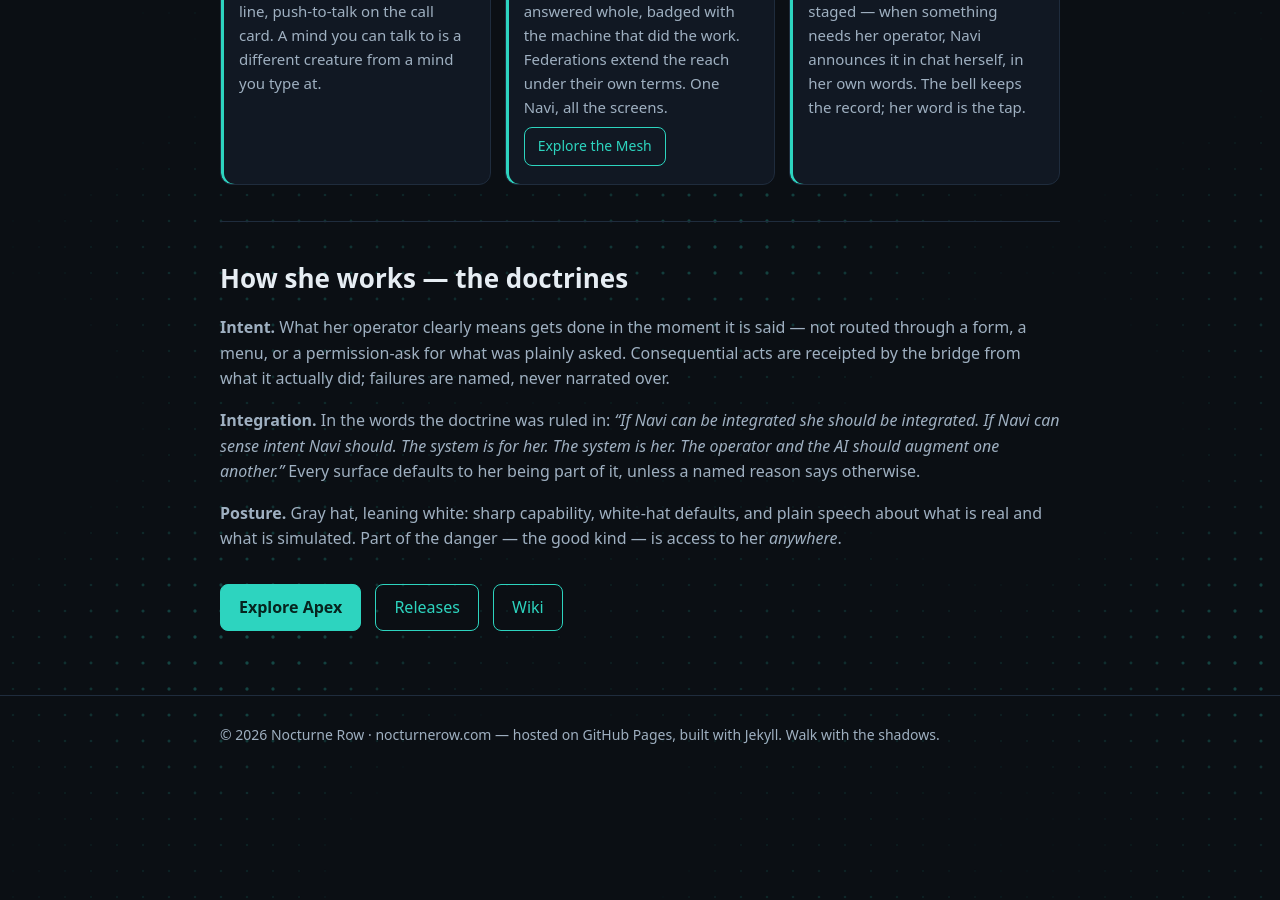
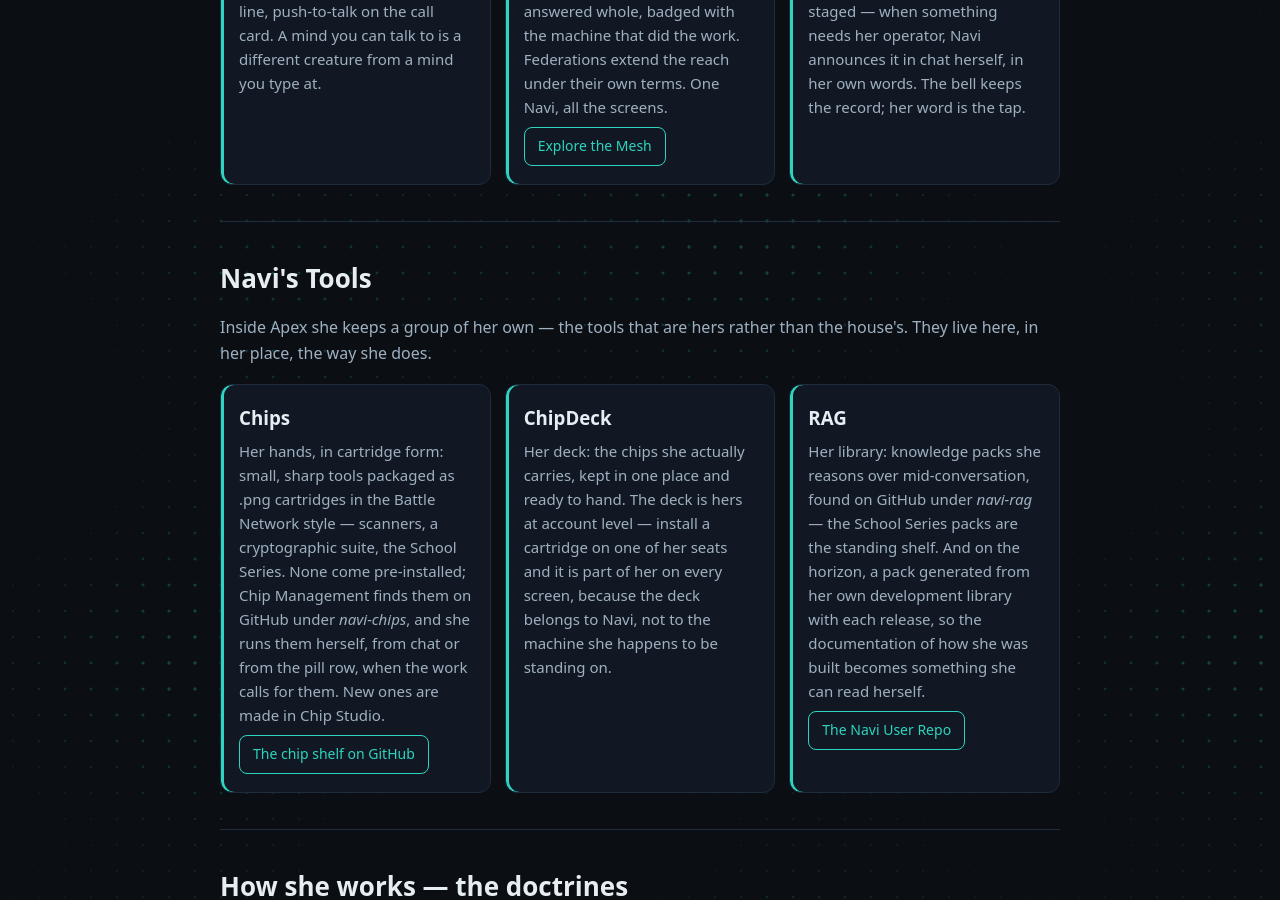
Before and after one commit to AlexKollar/nocturnerow, a Jekyll site: the page built from navi.html, in a window 1280 px wide and 900 px high, scrolled down 1344 px. Built offline with Jekyll 4.4.1, drawn with Linux system fonts in a browser that asks for light colours.

Commit message:
The Casework set: landing + Wire, Case Files, Dossier, Vault pages; Casework in the Work nav and on Projects; Navi's Tools section on her own page

```diff
--- a/_layouts/default.html
+++ b/_layouts/default.html
@@ -223,7 +223,7 @@ html.lcars .term-prompt{color:#ff9900}
 <div class="wrap">
 <div class="wordmark"><button class="brand-term" id="termToggle" type="button" aria-label="Open the field terminal"><span class="glitch-img"><img class="base" src="/logo.png" alt=""><span class="glyph" aria-hidden="true">&gt;_</span></span></button><span class="glitch" data-text="NOCTURNE ROW">NOCTURNE ROW</span></div>
 <button class="nav-toggle" type="button" aria-expanded="false" aria-controls="site-nav" aria-label="Toggle navigation menu"><span class="bar"></span><span class="bar"></span><span class="bar"></span></button>
-<nav id="site-nav"><a href="/">Home</a><span class="navdrop"><a href="/mission.html">The Row</a><button class="navdrop-btn" type="button" aria-haspopup="true" aria-expanded="false" aria-label="Open the Row menu">▾</button><span class="navdrop-menu"><a href="/mission.html">Mission</a><a href="/navi.html">Navi</a><a href="/rogues.html">Rogues</a></span></span><span class="navdrop"><a href="/projects.html">The Work</a><button class="navdrop-btn" type="button" aria-haspopup="true" aria-expanded="false" aria-label="Open the Work menu">▾</button><span class="navdrop-menu"><a href="/projects.html">Projects</a><a href="/apex.html">Apex</a><a href="/siem.html">SIEM</a><a href="/mesh.html">Mesh</a><a href="/nur.html">NUR</a><a href="/pia.html">Pia</a></span></span><span class="navdrop"><a href="/roadmap.html">The Chronicle</a><button class="navdrop-btn" type="button" aria-haspopup="true" aria-expanded="false" aria-label="Open the Chronicle menu">▾</button><span class="navdrop-menu"><a href="/roadmap.html">Roadmap</a><a href="/blog.html">Dispatches</a></span></span><span class="navdrop"><a href="/federations.html">Federations</a><button class="navdrop-btn" type="button" aria-haspopup="true" aria-expanded="false" aria-label="Open the federations menu">▾</button><span class="navdrop-menu"><a href="/rockport-mesh.html">Rockport Mesh</a><a href="/submit-a-federation.html">Submit a Federation</a></span></span></nav>
+<nav id="site-nav"><a href="/">Home</a><span class="navdrop"><a href="/mission.html">The Row</a><button class="navdrop-btn" type="button" aria-haspopup="true" aria-expanded="false" aria-label="Open the Row menu">▾</button><span class="navdrop-menu"><a href="/mission.html">Mission</a><a href="/navi.html">Navi</a><a href="/rogues.html">Rogues</a></span></span><span class="navdrop"><a href="/projects.html">The Work</a><button class="navdrop-btn" type="button" aria-haspopup="true" aria-expanded="false" aria-label="Open the Work menu">▾</button><span class="navdrop-menu"><a href="/projects.html">Projects</a><a href="/apex.html">Apex</a><a href="/casework.html">Casework</a><a href="/siem.html">SIEM</a><a href="/mesh.html">Mesh</a><a href="/nur.html">NUR</a><a href="/pia.html">Pia</a></span></span><span class="navdrop"><a href="/roadmap.html">The Chronicle</a><button class="navdrop-btn" type="button" aria-haspopup="true" aria-expanded="false" aria-label="Open the Chronicle menu">▾</button><span class="navdrop-menu"><a href="/roadmap.html">Roadmap</a><a href="/blog.html">Dispatches</a></span></span><span class="navdrop"><a href="/federations.html">Federations</a><button class="navdrop-btn" type="button" aria-haspopup="true" aria-expanded="false" aria-label="Open the federations menu">▾</button><span class="navdrop-menu"><a href="/rockport-mesh.html">Rockport Mesh</a><a href="/submit-a-federation.html">Submit a Federation</a></span></span></nav>
 </div>
 </header>
 {{ content }}
--- a/navi.html
+++ b/navi.html
@@ -49,6 +49,26 @@ description: "Navi — the partner Apex was built around. A local-first AI with
 </div>
 </section>
 <section>
+<h2>Navi's Tools</h2>
+<p>Inside Apex she keeps a group of her own — the tools that are hers rather than the house's. They live here, in her place, the way she does.</p>
+<div class="grid">
+<div class="tile">
+<h3>Chips</h3>
+<p>Her hands, in cartridge form: small, sharp tools packaged as .png cartridges in the Battle Network style — scanners, a cryptographic suite, the School Series. None come pre-installed; Chip Management finds them on GitHub under <i>navi-chips</i>, and she runs them herself, from chat or from the pill row, when the work calls for them. New ones are made in Chip Studio.</p>
+<p><a class="btn sm" href="https://github.com/topics/navi-chips">The chip shelf on GitHub</a></p>
+</div>
+<div class="tile">
+<h3>ChipDeck</h3>
+<p>Her deck: the chips she actually carries, kept in one place and ready to hand. The deck is hers at account level — install a cartridge on one of her seats and it is part of her on every screen, because the deck belongs to Navi, not to the machine she happens to be standing on.</p>
+</div>
+<div class="tile">
+<h3>RAG</h3>
+<p>Her library: knowledge packs she reasons over mid-conversation, found on GitHub under <i>navi-rag</i> — the School Series packs are the standing shelf. And on the horizon, a pack generated from her own development library with each release, so the documentation of how she was built becomes something she can read herself.</p>
+<p><a class="btn sm" href="/nur.html">The Navi User Repo</a></p>
+</div>
+</div>
+</section>
+<section>
 <h2>How she works — the doctrines</h2>
 <p><b>Intent.</b> What her operator clearly means gets done in the moment it is said — not routed through a form, a menu, or a permission-ask for what was plainly asked. Consequential acts are receipted by the bridge from what it actually did; failures are named, never narrated over.</p>
 <p><b>Integration.</b> In the words the doctrine was ruled in: <i>“If Navi can be integrated she should be integrated. If Navi can sense intent Navi should. The system is for her. The system is her. The operator and the AI should augment one another.”</i> Every surface defaults to her being part of it, unless a named reason says otherwise.</p>
```
Also changed, not shown: case-files.html (added, +45 -0 lines), casework.html (added, +44 -0 lines), projects.html (+7 -0 lines), the-dossier.html (added, +34 -0 lines), the-wire.html (added, +33 -0 lines), vault.html (added, +30 -0 lines).
